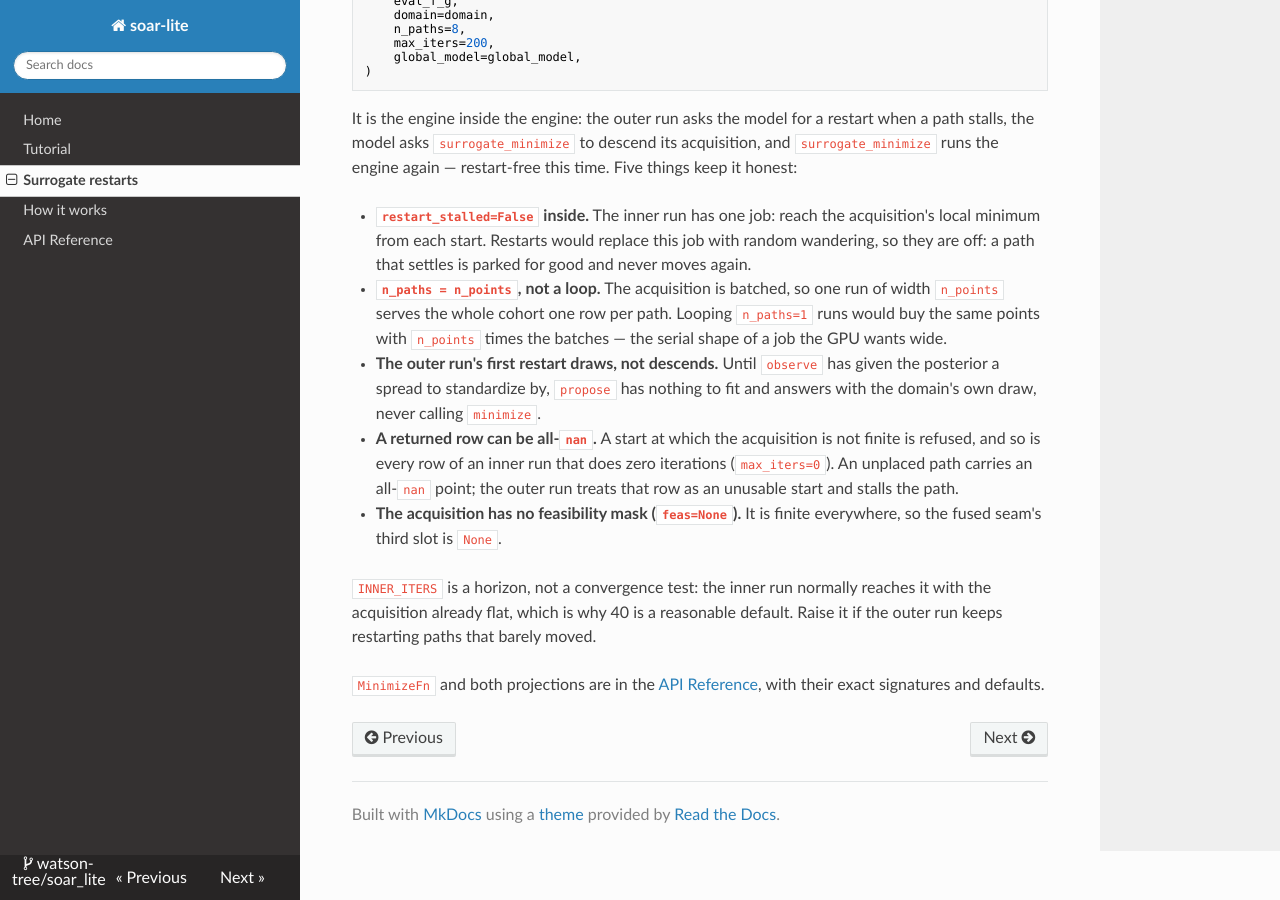
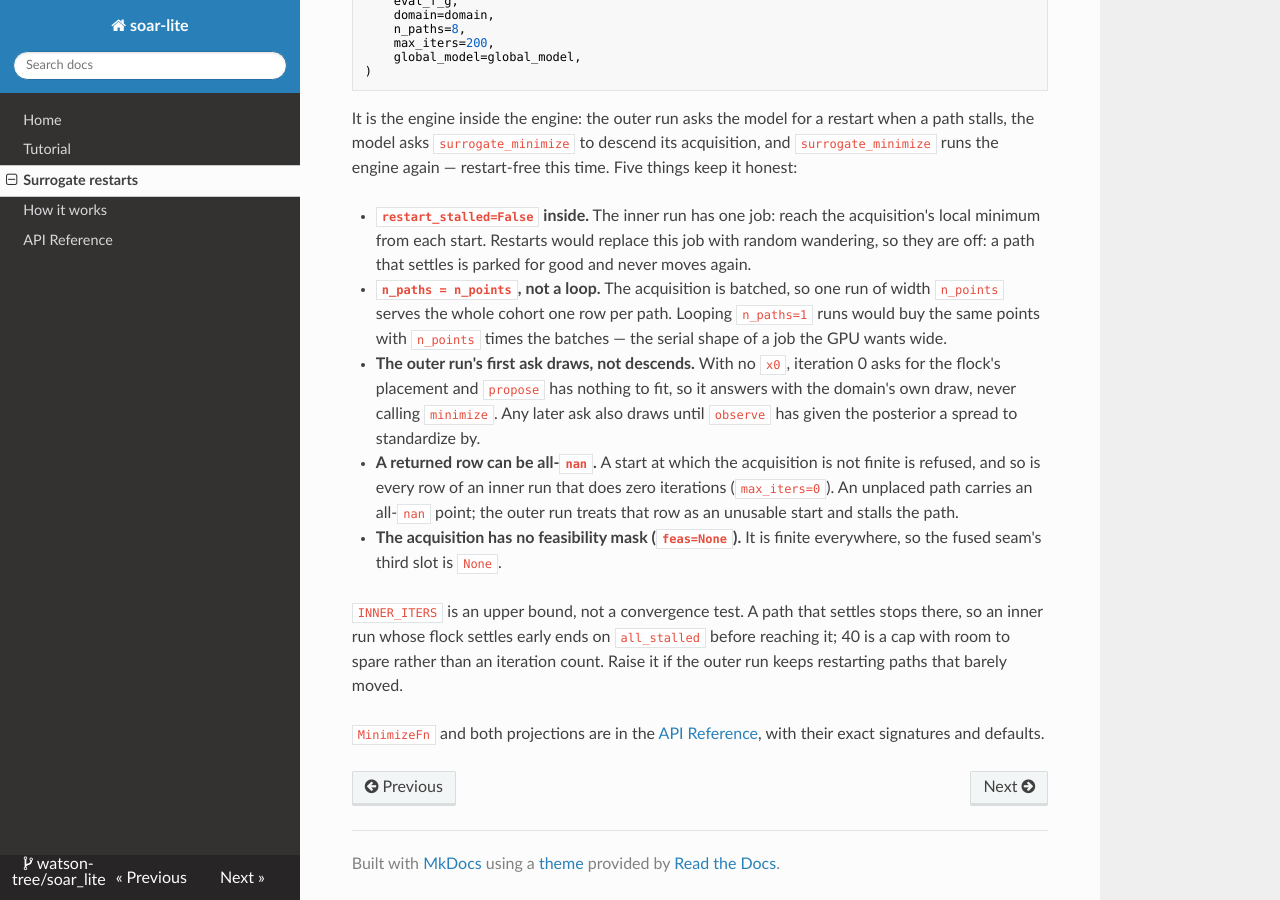
Before and after one commit to watson-tree/soar_lite, an MkDocs documentation site: the page built from docs/how-to/surrogate-restarts.md, in a window 1280 px wide and 900 px high, scrolled down 1090 px. Built offline with MkDocs 1.6.1, drawn with Linux system fonts in a browser that asks for light colours; nearby versions of some CDN libraries.

Commit message:
docs: state the redirect rule once and fix four wrong glosses
A refused start never lands, so a path that held no point keeps holding none and
is redrawn whatever restart_stalled says; the flag governs a path with a point
to keep. The engine docstring, the explanation and the API page now say that
one rule instead of three loose versions of it.

The rest are glosses that contradicted the code: the inner run's INNER_ITERS is
an upper bound an early-settling flock ends before, the outer run's first *ask*
draws (the iteration-0 placement) while its first restart usually descends, a
left-out dimension enters the projection centered and scaled, and flock_x is
nan only for a path that never held a usable point.

```diff
--- a/docs/how-to/surrogate-restarts.md
+++ b/docs/how-to/surrogate-restarts.md
@@ -80,9 +80,10 @@ time. Five things keep it honest:
   of width `n_points` serves the whole cohort one row per path. Looping
   `n_paths=1` runs would buy the same points with `n_points` times the batches
   — the serial shape of a job the GPU wants wide.
-- **The outer run's first restart draws, not descends.** Until `observe` has
-  given the posterior a spread to standardize by, `propose` has nothing to fit
-  and answers with the domain's own draw, never calling `minimize`.
+- **The outer run's first ask draws, not descends.** With no `x0`, iteration 0
+  asks for the flock's placement and `propose` has nothing to fit, so it answers
+  with the domain's own draw, never calling `minimize`. Any later ask also draws
+  until `observe` has given the posterior a spread to standardize by.
 - **A returned row can be all-`nan`.** A start at which the acquisition is not
   finite is refused, and so is every row of an inner run that does zero
   iterations (`max_iters=0`). An unplaced path carries an all-`nan` point; the
@@ -90,9 +91,10 @@ time. Five things keep it honest:
 - **The acquisition has no feasibility mask (`feas=None`).** It is finite
   everywhere, so the fused seam's third slot is `None`.
 
-`INNER_ITERS` is a horizon, not a convergence test: the inner run normally
-reaches it with the acquisition already flat, which is why 40 is a reasonable
-default. Raise it if the outer run keeps restarting paths that barely moved.
+`INNER_ITERS` is an upper bound, not a convergence test. A path that settles
+stops there, so an inner run whose flock settles early ends on `all_stalled`
+before reaching it; 40 is a cap with room to spare rather than an iteration
+count. Raise it if the outer run keeps restarting paths that barely moved.
 
 `MinimizeFn` and both projections are in the [API Reference](../reference/api.md),
 with their exact signatures and defaults.
```
Also changed, not shown: docs/explanation/how-it-works.md (+11 -6 lines), docs/tutorial/getting-started.md (+1 -1 lines), 3 other files.
